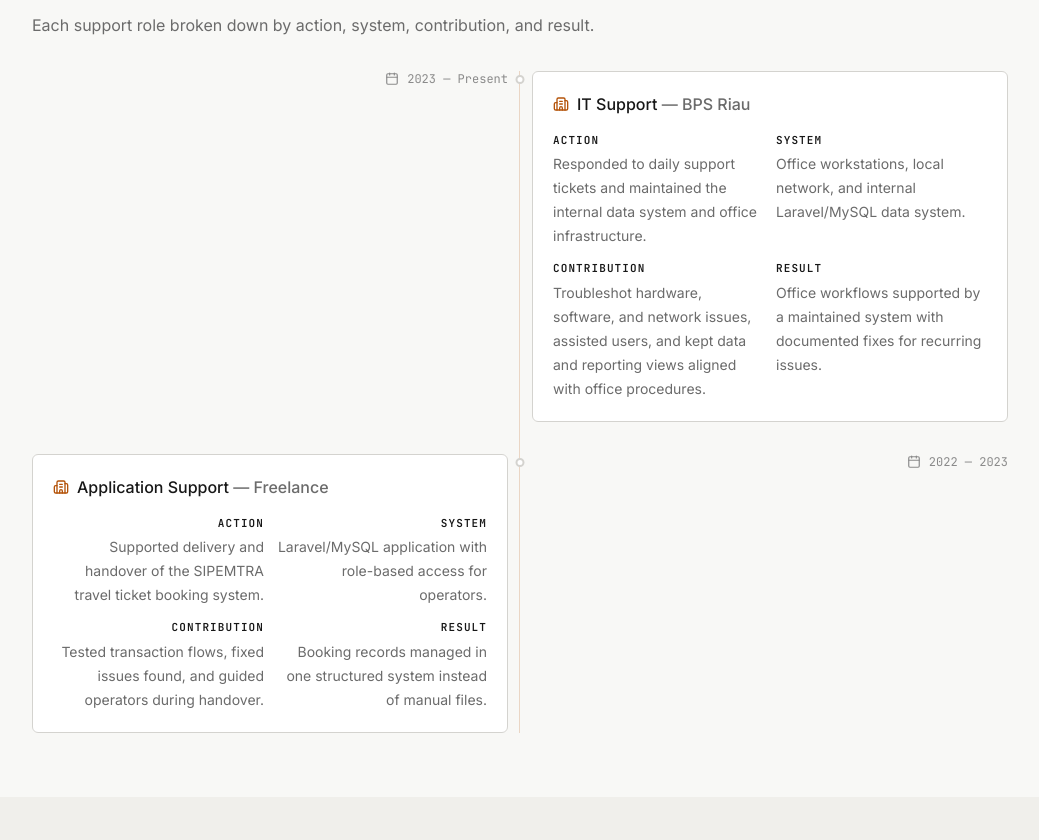
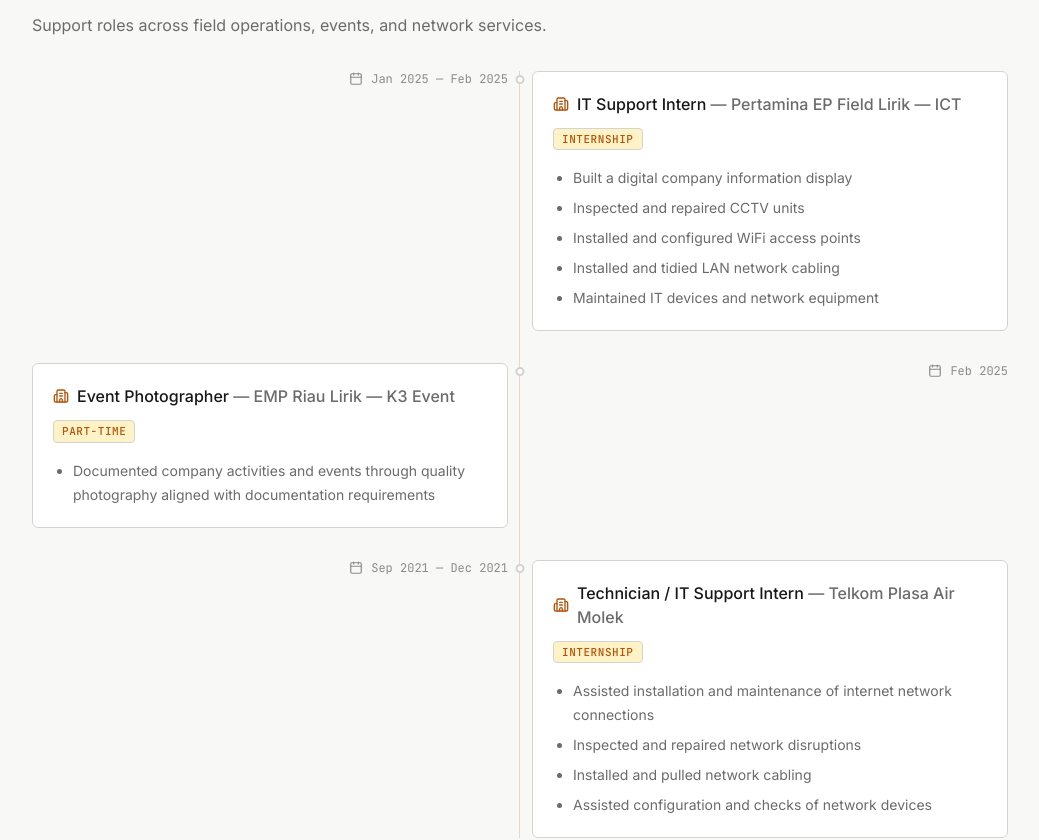
Before and after one commit to mayoshaquille-svg/my-portoo, a Next.js app: page / in a window 1280 px wide. Shown: the part 6004-6844 px from the top of the page, without its empty margins (120-1159 px from the left). Built offline with nearby package versions, Linux system fonts and the light colour scheme.

Commit message:
content: real experience - Pertamina EP, EMP K3 event, Telkom Plasa

```diff
--- a/components/sections/experience.tsx
+++ b/components/sections/experience.tsx
@@ -2,13 +2,7 @@
 
 import { experiences } from "@/lib/data/experience";
 import { SectionHeader } from "@/components/ui/section-header";
-
-const fields = [
-  { key: "action", label: "Action" },
-  { key: "system", label: "System" },
-  { key: "contribution", label: "Contribution" },
-  { key: "result", label: "Result" },
-] as const;
+import { Badge } from "@/components/ui/badge";
 
 export function Experience() {
   return (
@@ -20,9 +14,9 @@
       <div className="mx-auto w-full max-w-5xl px-4 sm:px-6">
         <SectionHeader
           id="experience-heading"
-          eyebrow="05 \u00b7 Experience"
+          eyebrow="05 · Experience"
           title="Experience"
-          description="Each support role broken down by action, system, contribution, and result."
+          description="Support roles across field operations, events, and network services."
         />
 
         {/* Timeline */}
@@ -60,7 +54,7 @@
                 {/* Content card */}
                 <article
                   className={`rounded-md border border-border bg-surface-0 p-5 sm:col-span-1 ${
-                    idx % 2 === 0 ? "sm:order-2" : "sm:order-1 sm:text-right"
+                    idx % 2 === 0 ? "sm:order-2" : "sm:order-1"
                   }`}
                 >
                   <h3 className="flex items-center gap-2 font-medium">
@@ -77,18 +71,15 @@
                     </span>
                   </h3>
 
-                  <dl className="mt-4 grid gap-3 sm:grid-cols-2">
-                    {fields.map((field) => (
-                      <div key={field.key}>
-                        <dt className="font-mono text-[11px] font-semibold uppercase tracking-widest text-foreground">
-                          {field.label}
-                        </dt>
-                        <dd className="mt-1 text-sm leading-6 text-muted-foreground">
-                          {exp[field.key]}
-                        </dd>
-                      </div>
+                  <div className="mt-3 flex flex-wrap gap-2">
+                    <Badge variant="accent">{exp.type}</Badge>
+                  </div>
+
+                  <ul className="mt-4 flex list-disc flex-col gap-1.5 pl-5 text-left text-sm leading-6 text-muted-foreground">
+                    {exp.responsibilities.map((item) => (
+                      <li key={item}>{item}</li>
                     ))}
-                  </dl>
+                  </ul>
                 </article>
               </li>
             ))}
--- a/lib/data/experience.ts
+++ b/lib/data/experience.ts
@@ -2,29 +2,37 @@
 
 export const experiences: Experience[] = [
   {
-    company: "BPS Riau",
-    role: "IT Support",
-    period: "2023 — Present",
-    action:
-      "Responded to daily support tickets and maintained the internal data system and office infrastructure.",
-    system:
-      "Office workstations, local network, and internal Laravel/MySQL data system.",
-    contribution:
-      "Troubleshot hardware, software, and network issues, assisted users, and kept data and reporting views aligned with office procedures.",
-    result:
-      "Office workflows supported by a maintained system with documented fixes for recurring issues.",
+    company: "Pertamina EP Field Lirik — ICT",
+    role: "IT Support Intern",
+    period: "Jan 2025 — Feb 2025",
+    type: "Internship",
+    responsibilities: [
+      "Built a digital company information display",
+      "Inspected and repaired CCTV units",
+      "Installed and configured WiFi access points",
+      "Installed and tidied LAN network cabling",
+      "Maintained IT devices and network equipment",
+    ],
   },
   {
-    company: "Freelance",
-    role: "Application Support",
-    period: "2022 — 2023",
-    action:
-      "Supported delivery and handover of the SIPEMTRA travel ticket booking system.",
-    system:
-      "Laravel/MySQL application with role-based access for operators.",
-    contribution:
-      "Tested transaction flows, fixed issues found, and guided operators during handover.",
-    result:
-      "Booking records managed in one structured system instead of manual files.",
+    company: "EMP Riau Lirik — K3 Event",
+    role: "Event Photographer",
+    period: "Feb 2025",
+    type: "Part-time",
+    responsibilities: [
+      "Documented company activities and events through quality photography aligned with documentation requirements",
+    ],
+  },
+  {
+    company: "Telkom Plasa Air Molek",
+    role: "Technician / IT Support Intern",
+    period: "Sep 2021 — Dec 2021",
+    type: "Internship",
+    responsibilities: [
+      "Assisted installation and maintenance of internet network connections",
+      "Inspected and repaired network disruptions",
+      "Installed and pulled network cabling",
+      "Assisted configuration and checks of network devices",
+    ],
   },
 ];
--- a/types/experience.ts
+++ b/types/experience.ts
@@ -2,8 +2,6 @@
   company: string;
   role: string;
   period: string;
-  action: string;
-  system: string;
-  contribution: string;
-  result: string;
+  type: "Internship" | "Part-time";
+  responsibilities: string[];
 }
```
